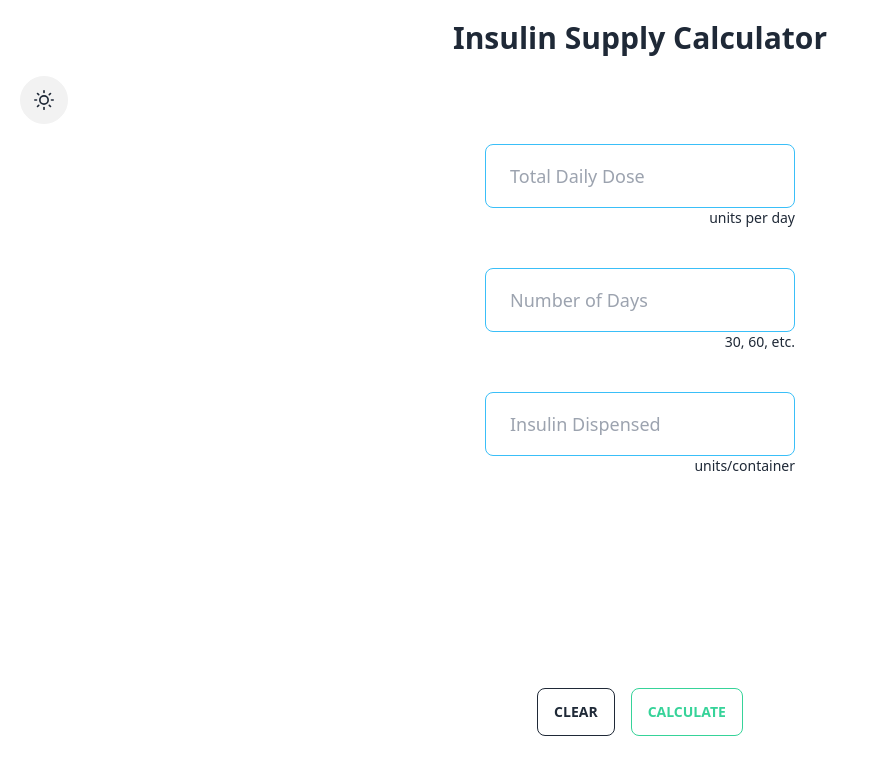
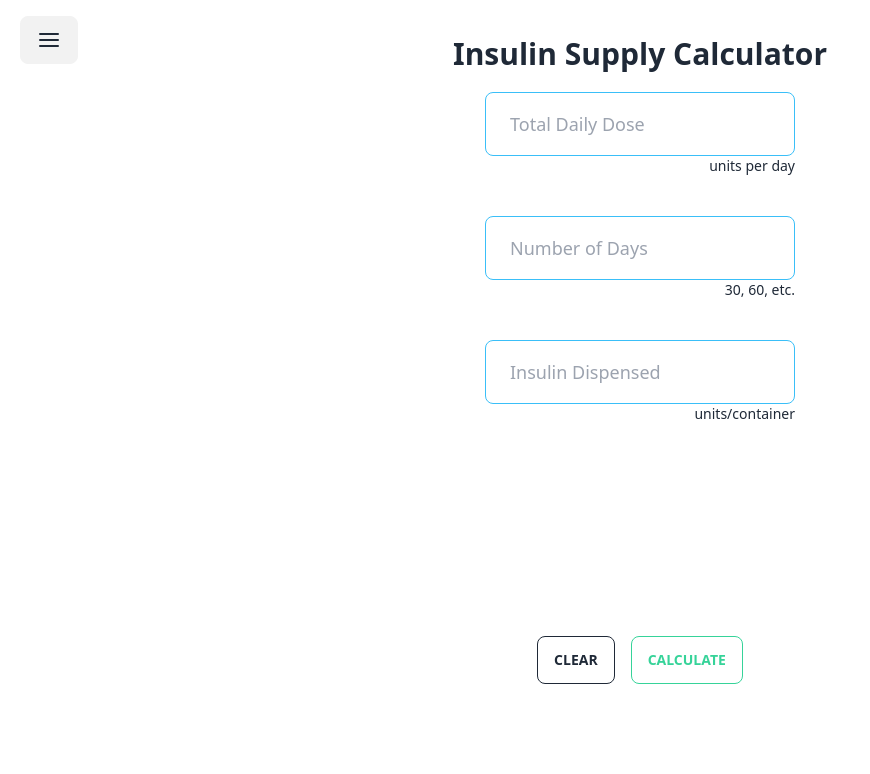
Before and after one commit to btran33/Insulin-PWA, a Svelte app: page / in a window 1280 px wide. Shown: the top 774 px of the page, without its empty margins (0-870 px from the left). Built offline with nearby package versions, Linux system fonts and the light colour scheme.

Commit message:
Working on a drawer menu to save past calculation on

```diff
--- a/src/App.svelte
+++ b/src/App.svelte
@@ -1,16 +1,12 @@
 <script>
-  import SwitchTheme from './lib/SwitchTheme.svelte';
   import InputBoxes from './lib/InputBoxes.svelte';
   import CalculateClearBtns from './lib/CalculateClearBtns.svelte';
   import ResultDisplay from './lib/ResultDisplay.svelte';
+  import MenuDrawer from './lib/MenuDrawer.svelte';
 </script>
 
 <main class="mx-auto mt-4 max-w-full">
-  <div class="text-center text-3xl font-bold my-5 flex flex-col gap-4">
-    Insulin Supply Calculator
-  </div>
-
-  <SwitchTheme/>
+  <MenuDrawer title="Insulin Supply Calculator"/>
 
   <InputBoxes/>
 
--- a/src/lib/CalculateClearBtns.svelte
+++ b/src/lib/CalculateClearBtns.svelte
@@ -7,8 +7,8 @@
     }
 
     /**
-        An abstraction for pipelining the calculation
-        while checking for error in each box.
+        An monadic abstraction for pipelining the
+        calculation's error checking in each box
     */
     class Maybe {
         value: number;
--- /dev/null
+++ b/src/lib/MenuDrawer.svelte
@@ -0,0 +1,43 @@
+<script>
+    import HamburgerMenu from "./btn-icons/HamburgerMenu.svelte"
+    import XIcon from "./btn-icons/XIcon.svelte";
+    import SwitchTheme from "./SwitchTheme.svelte";
+
+    export let title = ''
+</script>
+
+<div class="drawer">
+    <input id="my-drawer" type="checkbox" class="drawer-toggle" />
+
+    <div class="drawer-content grid grid-flow-col grid-cols-3 px-5">
+      <!-- Page content here -->
+      <label for="my-drawer" class="btn drawer-button w-fit"><HamburgerMenu /></label>
+      <div class="text-center text-3xl font-bold my-5 gap-4 "> {title} </div>
+
+    </div>
+
+    <div class="drawer-side ">
+      <label for="my-drawer" ></label>
+      <ul class="menu p-4 w-80 h-full bg-base-200 text-base-content grid grid-rows-3">
+        <!-- Sidebar content here -->
+        <div class="grid  grid-cols-3 justify-items-stretch h-fit border-b-2">
+            <div/>
+            <div class="text-center text-xl my-5 "> History </div>
+            <div class="grid grid-flow-col justify-end ">
+                <label for="my-drawer" class="btn btn-circle btn-sm drawer-button"><XIcon/></label>
+            </div>
+
+        </div>
+
+        <div class="border border-red-500">
+
+        </div>
+
+
+        <div class="border border-red-500">
+            <SwitchTheme/>
+        </div>
+
+      </ul>
+    </div>
+</div>
--- a/src/lib/SwitchTheme.svelte
+++ b/src/lib/SwitchTheme.svelte
@@ -3,7 +3,8 @@
     import Sun from './btn-icons/Sun.svelte'
     import Moon from './btn-icons/Moon.svelte'
 
-    export let appTheme = writable({'appTheme': localStorage.getItem('appTheme')})
+    let availableTheme = ['light', 'dracula']
+    let appTheme = writable({'appTheme': localStorage.getItem('appTheme')})
 
     // set html and localStorage with current theme
     const applyTheme = () => {
@@ -15,18 +16,18 @@
     applyTheme()
 
     const toggleTheme = () => {
-        ($appTheme.appTheme === 'light' || $appTheme.appTheme === null) ?
-        appTheme.set({'appTheme' : 'dark'}) :
-        appTheme.set({'appTheme' : 'light'})
+        ($appTheme.appTheme === availableTheme[0] || $appTheme.appTheme === null) ?
+        appTheme.set({'appTheme' : availableTheme[1]}) :
+        appTheme.set({'appTheme' : availableTheme[0]})
         applyTheme()
     }
-  </script>
+</script>
 
-<div class="grid justify-start my-5 px-5">
+<div >
   <button name="theme" aria-label="switch theme"
     on:click={toggleTheme} class="btn btn-circle">
 
-    {#if $appTheme.appTheme === 'light' || $appTheme.appTheme === null}
+    {#if $appTheme.appTheme === availableTheme[0] || $appTheme.appTheme === null}
         <Sun class="w-5 h-5"/>
     {:else}
         <Moon class="w-5 h-5"/>
--- /dev/null
+++ b/src/lib/btn-icons/HamburgerMenu.svelte
@@ -0,0 +1,14 @@
+<script>
+    export let size = "24";
+    export let strokeWidth = 2;
+    let customClass = "";
+    export { customClass as class };
+
+    if (size !== "100%") {
+      size = size.slice(-1) === 'x'
+            ? size.slice(0, size.length -1) + 'em'
+            : parseInt(size) + 'px';
+    }
+  </script>
+
+  <svg xmlns="http://www.w3.org/2000/svg" width={size} height={size} fill="none" viewBox="0 0 24 24"  stroke="currentColor" stroke-width="{strokeWidth}" stroke-linecap="round" stroke-linejoin="round" class="feather feather-menu {customClass}"><line x1="3" y1="12" x2="21" y2="12"></line><line x1="3" y1="6" x2="21" y2="6"></line><line x1="3" y1="18" x2="21" y2="18"></line></svg>
--- /dev/null
+++ b/src/lib/btn-icons/XIcon.svelte
@@ -0,0 +1,14 @@
+<script>
+  export let size = "24";
+  export let strokeWidth = 2;
+  let customClass = "";
+  export { customClass as class };
+
+  if (size !== "100%") {
+    size = size.slice(-1) === 'x'
+          ? size.slice(0, size.length -1) + 'em'
+          : parseInt(size) + 'px';
+  }
+</script>
+
+<svg xmlns="http://www.w3.org/2000/svg" width={size} height={size} fill="none" viewBox="0 0 24 24"  stroke="currentColor" stroke-width="{strokeWidth}" stroke-linecap="round" stroke-linejoin="round" class="feather feather-x {customClass}"><line x1="18" y1="6" x2="6" y2="18"></line><line x1="6" y1="6" x2="18" y2="18"></line></svg>
--- a/tailwind.config.cjs
+++ b/tailwind.config.cjs
@@ -7,7 +7,7 @@ module.exports = {
     daisyui: {
         themes: [
           "light",
-          "dark"
+          "dracula"
         ],
       },
 };
```
Also changed, not shown: package.json (+5 -4 lines), 1 other file (tests, documents, lock files or other folders).
